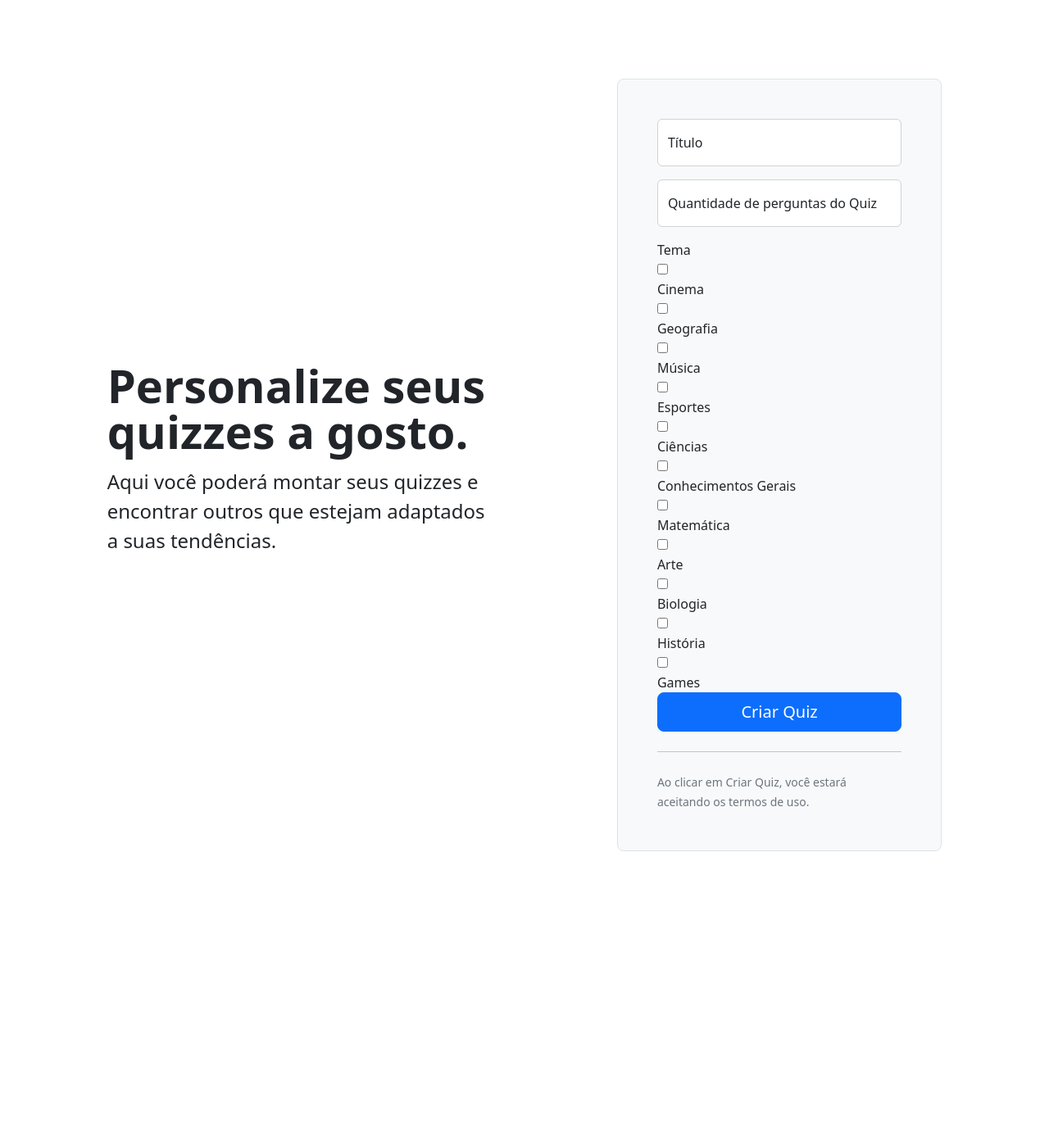
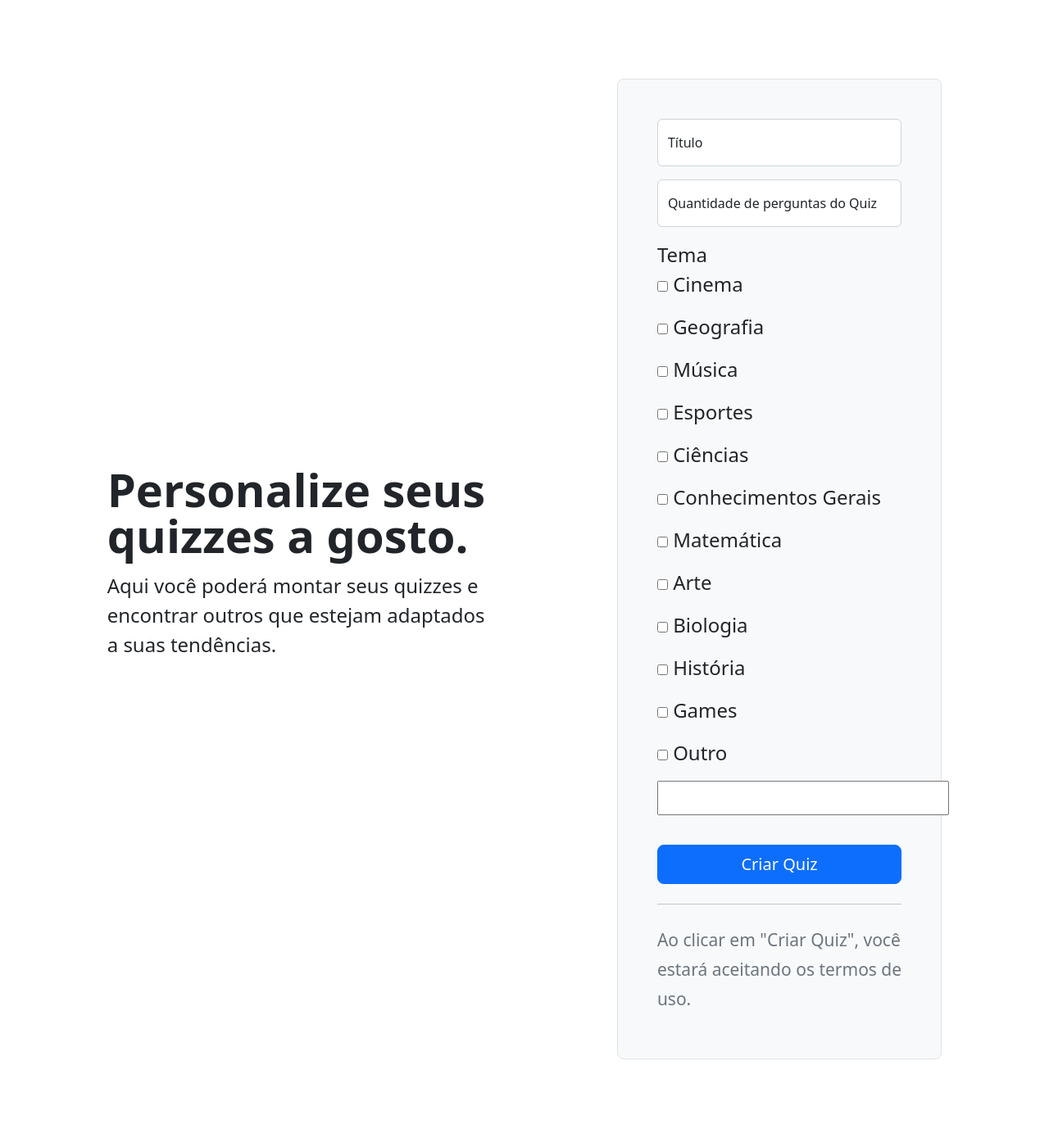
Before and after one commit to felipee-monteiro/projetoWeb, a PHP site: page /newquiz.php in a window 1280 px wide. Shown: the whole page at 82% size. Before the commit the page ends 1039 px from the top, so only its background shows below. Run offline with PHP 8.4, Linux system fonts and the light colour scheme.

Commit message:
Atualização

```diff
--- a/views/newquiz.php
+++ b/views/newquiz.php
@@ -9,67 +9,76 @@ $newQuizContent = '
         <h1 class="display-4 fw-bold lh-1 mb-3">Personalize seus quizzes a gosto.</h1>
         <p class="col-lg-10 fs-4">Aqui você poderá montar seus quizzes e encontrar outros que estejam adaptados a suas tendências.</p>
       </div>
+
       <div class="col-md-10 mx-auto col-lg-5">
         <form class="p-4 p-md-5 border rounded-3 bg-light">
           <div class="form-floating mb-3">
-            <input type="text" class="form-control" id="floatingInput" placeholder="title">
+            <input type="text" class="form-control" id="floatingInput" placeholder="title" required>
             <label for="floatingInput">Título</label>
           </div>
           </ div>
           <div class="form-floating mb-3">
-            <input type="number" min="0" max="15" class="form-control" id="floatingInput" placeholder="questions">
+            <input type="number" min="0" max="15" class="form-control" id="floatingInput" placeholder="questions" required>
             <label for="floatingInput">Quantidade de perguntas do Quiz</label>
           </div>
+
           <fieldset>
-          <label for="floatingInput">Tema</label>
-          </ fieldset>
+          <legend> Tema </ legend>
           <div>
-            <input type = "checkbox" id = "cinema" name = "theme" value = "cinema">
-             <label for = "cine"> Cinema </ label>
+            <p><label> <input type = "checkbox" id = "cinema" name = "tema" value = "cinema">
+             <label for = "cine"> Cinema </ label> </label></p>
           </ div>
           <div>
-            <input type = "checkbox" id = "geografia" name = "theme" value = "geografia">
-            <label for = "geografia"> Geografia </ label>
+            <p><label> <input type = "checkbox" id = "geografia" name = "tema" value = "geografia">
+            <label for = "geografia"> Geografia </ label> </label></p>
           </ div>
           <div>
-            <input type = "checkbox" id = "musica" name = "theme" value = "musica">
-            <label for = "musica"> Música </ label>
+            <p><label> <input type = "checkbox" id = "musica" name = "tema" value = "musica">
+            <label for = "musica"> Música </ label> </label></p>
           </ div>
           <div>
-            <input type = "checkbox" id = "esportes" name = "theme" value = "esportes">
-            <label for = "esportes"> Esportes </ label>
+            <p><label> <input type = "checkbox" id = "esportes" name = "tema" value = "esportes">
+            <label for = "esportes"> Esportes </ label> </label></p>
           </ div>
           <div>
-            <input type = "checkbox" id = "ciencias" name = "theme" value = "ciencias">
-            <label for = "ciencias"> Ciências </ label>
+            <p><label> <input type = "checkbox" id = "ciencias" name = "tema" value = "ciencias">
+            <label for = "ciencias"> Ciências </ label> </label></p>
           </ div>
           <div>
-            <input type = "checkbox" id = "conhecimentosgerais" name = "theme" value = "conhecimentosgerais">
-            <label for = "conhecimentosgerais"> Conhecimentos Gerais </ label>
+            <p><label> <input type = "checkbox" id = "conhecimentosgerais" name = "tema" value = "conhecimentosgerais">
+            <label for = "conhecimentosgerais"> Conhecimentos Gerais </ label> </label></p>
           </ div>
           <div>
-            <input type = "checkbox" id = "matematica" name = "theme" value = "matematica">
-            <label for = "matematica"> Matemática </ label>
+            <p><label> <input type = "checkbox" id = "matematica" name = "theme" value = "matematica">
+            <label for = "matematica"> Matemática </ label> </label></p>
           </ div>
           <div>
-            <input type = "checkbox" id = "arte" name = "theme" value = "arte">
-            <label for = "arte"> Arte </ label>
+            <p><label> <input type = "checkbox" id = "arte" name = "theme" value = "arte">
+            <label for = "arte"> Arte </ label> </label></p>
           </ div>
           <div>
-            <input type = "checkbox" id = "biologia" name = "theme" value = "biologia">
-            <label for = "biologia"> Biologia </ label>
+           <p><label> <input type = "checkbox" id = "biologia" name = "theme" value = "biologia">
+            <label for = "biologia"> Biologia </ label> </label></p>
           </ div>
           <div>
-            <input type = "checkbox" id = "historia" name = "theme" value = "historia">
-            <label for = "historia"> História </ label>
+            <p><label> <input type = "checkbox" id = "historia" name = "theme" value = "historia">
+            <label for = "historia"> História </ label> </label></p>
           </ div>
           <div>
-            <input type = "checkbox" id = "games" name = "theme" value = "games">
-            <label for = "games"> Games </ label>
+            <p><label> <input type = "checkbox" id = "games" name = "theme" value = "games">
+            <label for = "games"> Games </ label> </label></p>
           </ div>
+          <div>
+            <input type = "checkbox" id = "other" name = "theme" value = "other">
+            <label for = "other"> Outro </ label> </label></p>
+            <input type = "text" id = "otherValue" name = "other">
+          </ div>
+          </ fieldset>
+          <br>
+          <br>
             <button class="w-100 btn btn-lg btn-primary" type="submit">Criar Quiz</button>
             <hr class="my-4">
-            <small class="text-muted">Ao clicar em Criar Quiz, você estará aceitando os termos de uso.</small>
+            <small class="text-muted">Ao clicar em "Criar Quiz", você estará aceitando os termos de uso.</small>
         </form>
       </div>
     </div>
--- a/views/quiz.php
+++ b/views/quiz.php
@@ -18,7 +18,7 @@
             }
         }
      } else {
-        generateTemplate("<div class='h-100 d-flex justify-content-center align-items-center'>Não tem nada aqui!</div>");
+        generateTemplate("<div class='h-100 d-flex justify-content-center align-items-center'>ERROR 404</div>");
      }
  }
 
```
